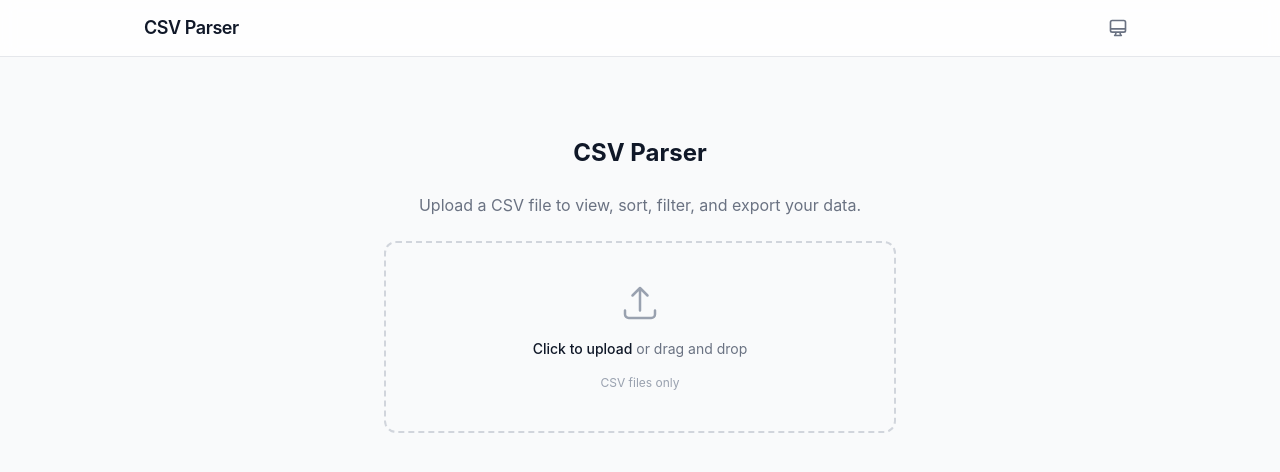
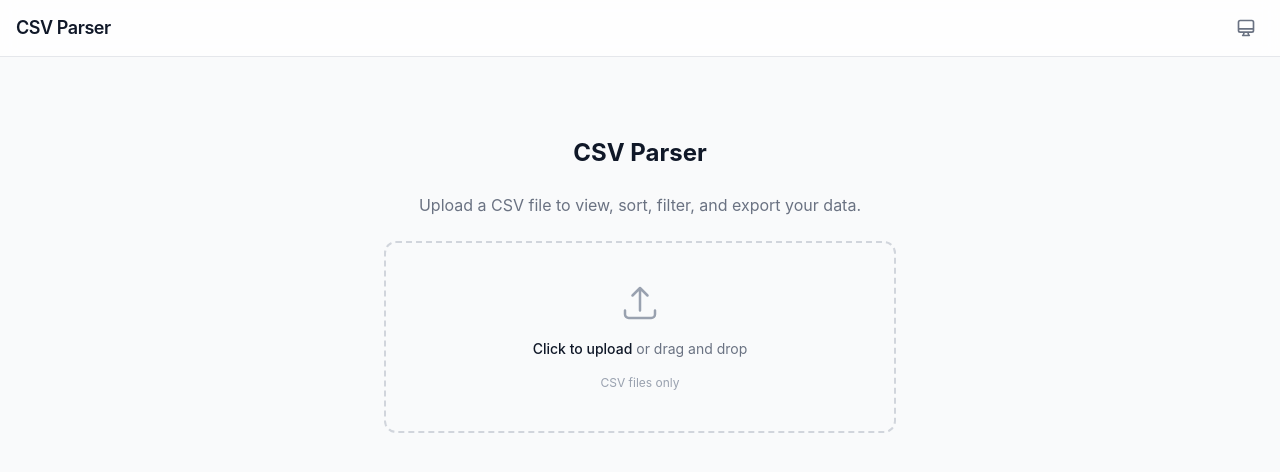
Before and after one commit to atlesque/csv-parser, a Nuxt app: page / in a window 1280 px wide. Shown: the top 472 px of the page. Built offline with nearby package versions, Linux system fonts and the light colour scheme.

Commit message:
fix: remove unnecessary max-width from header layout in default.vue

```diff
--- a/app/layouts/default.vue
+++ b/app/layouts/default.vue
@@ -1,7 +1,7 @@
 <template>
   <div class="min-h-screen bg-gray-50 dark:bg-gray-950 transition-colors">
     <header class="sticky top-0 z-50 border-b border-gray-200 dark:border-gray-800 bg-white/80 dark:bg-gray-900/80 backdrop-blur">
-      <div class="mx-auto flex h-14 max-w-5xl items-center justify-between px-4">
+      <div class="flex h-14 items-center justify-between px-4">
         <NuxtLink to="/" class="text-lg font-semibold tracking-tight text-gray-900 dark:text-gray-100">
           CSV Parser
         </NuxtLink>
```
